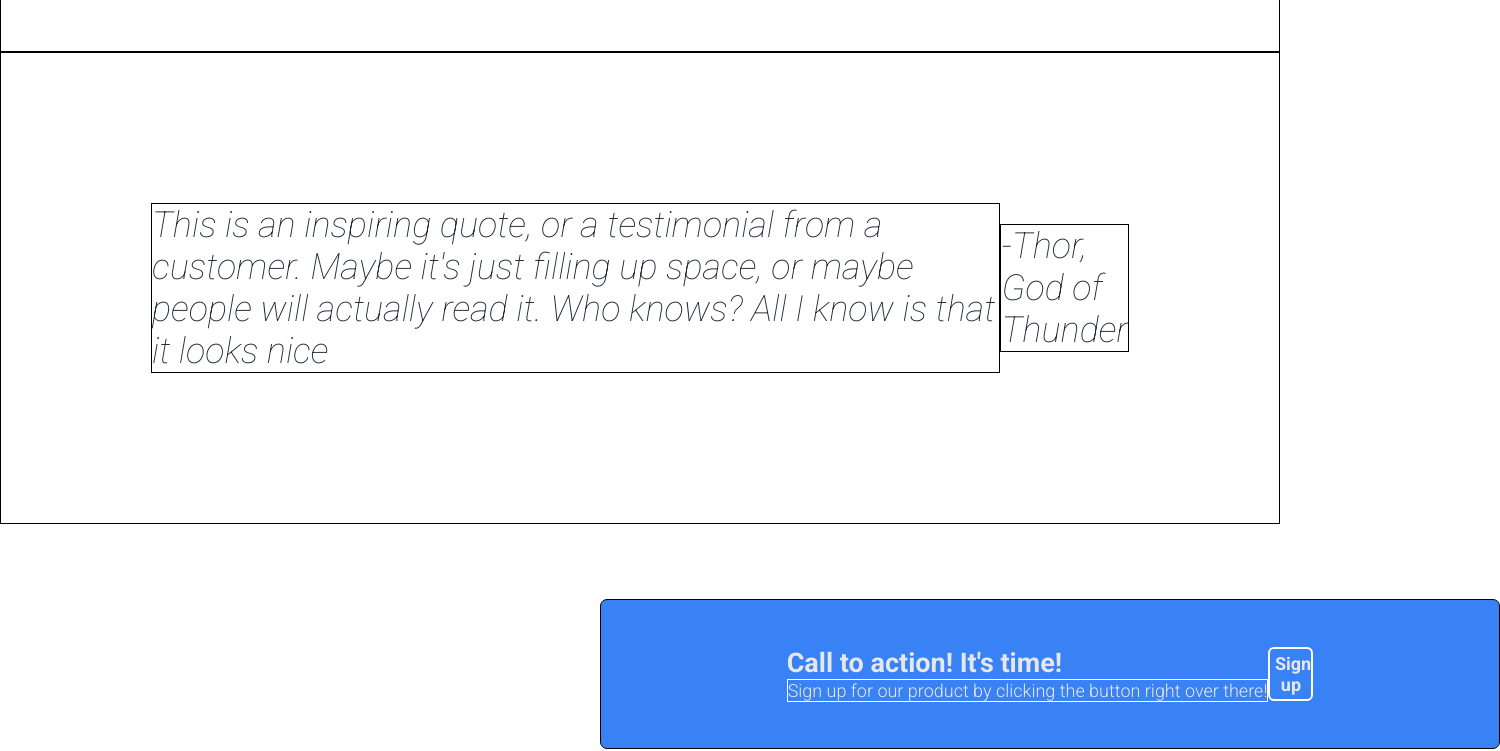
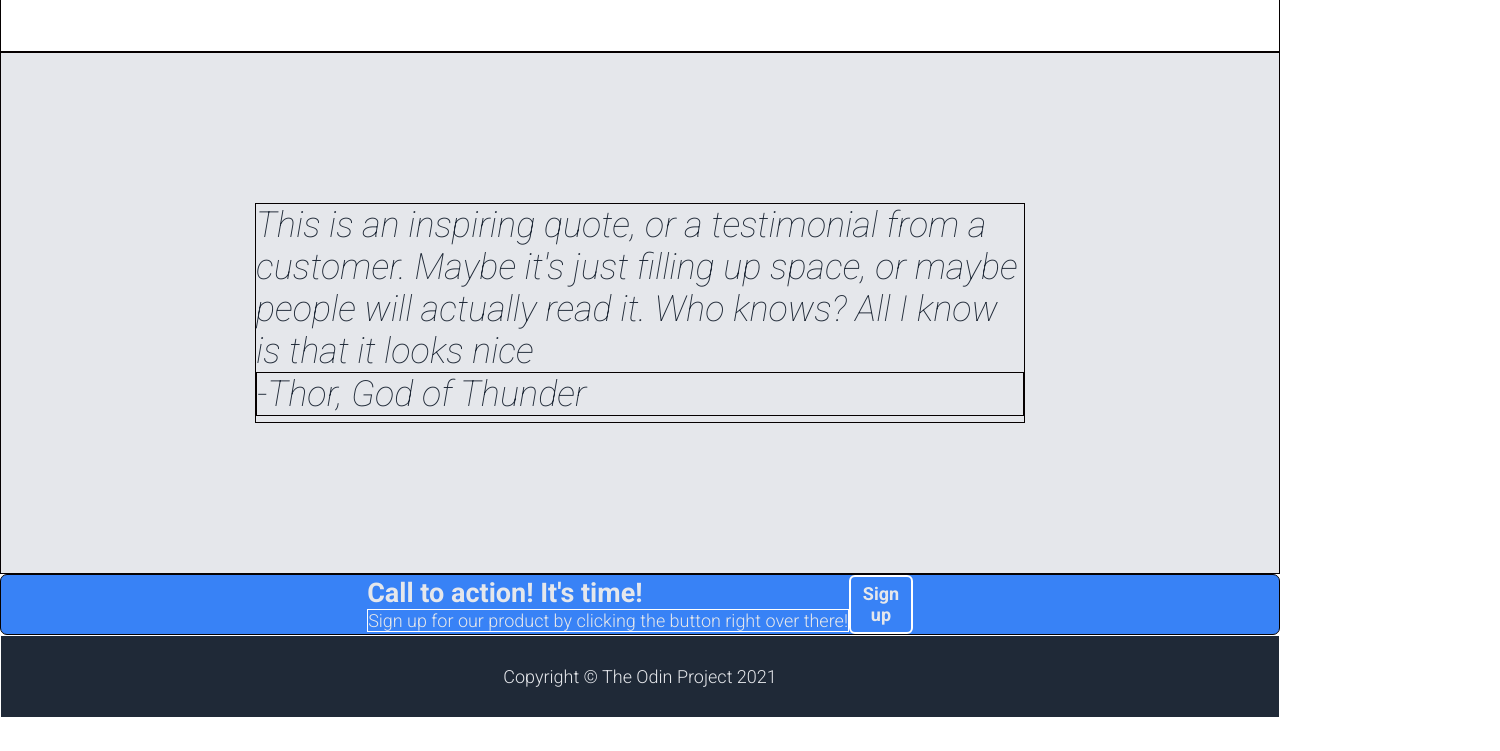
Before and after one commit to Jedsventurours/landingpage, a plain HTML site: page index.html in a window 1280 px wide. Shown: the part 566-1317 px from the top of the page, 1500 px wide, since content can reach past the window. After the commit the page ends 1284 px from the top, so only its background shows below. Drawn offline with Linux system fonts and the light colour scheme; files whose address does not match are found by name.

Commit message:
3 more divs to fix

```diff
--- a/index.html
+++ b/index.html
@@ -60,8 +60,8 @@
                 This is an inspiring quote, or a testimonial from a customer. Maybe it's just filling up space,
                 or maybe people will actually read it. Who knows? All I know
                 is that it looks nice
+                <div class="credits">-Thor, God of Thunder</div>
             </div>
-            <div class="credits">-Thor, God of Thunder</div>
         </div>
         <div class="some-round-container">
             <div class="left-side-text">
--- a/styles.css
+++ b/styles.css
@@ -182,10 +182,20 @@ img{
   border: 1px solid #050000;
   align-items: center;
   align-self:center ;
+  background-color: #e5e7eb;
 }
 .inspiring-quote-paragraph{
   border: 1px solid #050000;
-
+  font-family: "Roboto", sans-serif;
+  font-optical-sizing: auto;
+  font-size: 36px;
+  font-style: italic;
+  font-variation-settings:
+    "wdth" 100;
+  color: #1f2937;
+  font-weight: lighter;
+  width: 770px;
+  height: 220px;
 }
 .credits{
   border: 1px solid #050000;
@@ -198,11 +208,9 @@ img{
   /* padding: 25px 0; */
   background-color:#3882f6;
   border-radius: 7px;
-  width: 900px;
-  height: 150px;
   align-items: center;
   align-self: center;
-  margin: 75px 600px;
+
 }
 button{
   border-radius: 6px;
```
